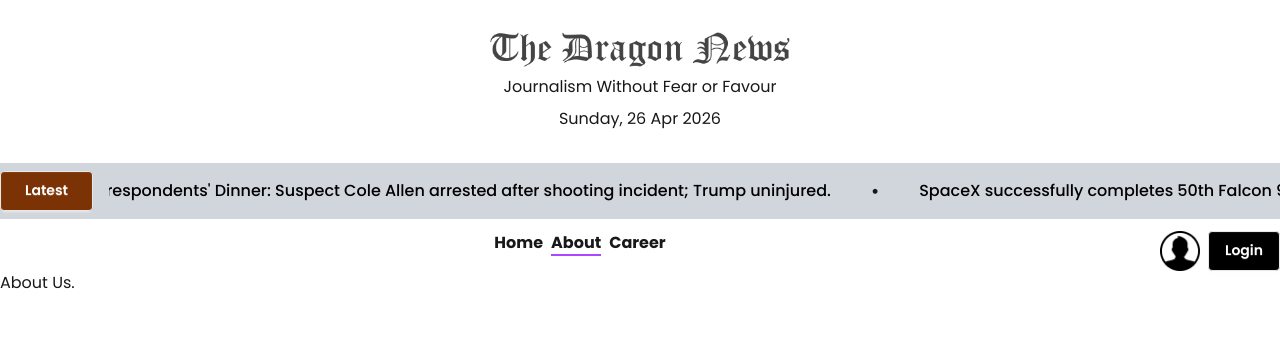
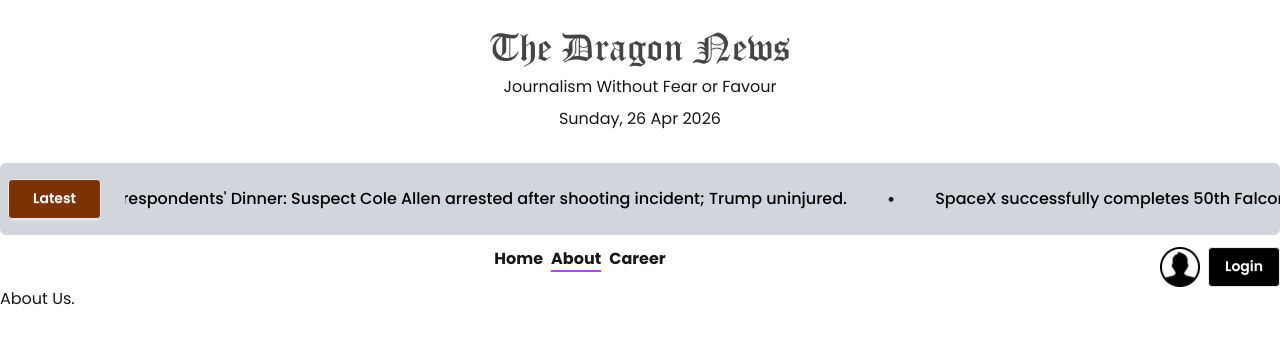
Before and after one commit to raselahmed2023/news_next, a Next.js app: page /about-us in a window 1280 px wide. Shown: the top 344 px of the page. Built offline with nearby package versions, Linux system fonts and the light colour scheme.

Commit message:
right side bar is done with social icons

```diff
--- a/package.json
+++ b/package.json
@@ -13,7 +13,8 @@
     "next": "16.2.4",
     "react": "19.2.4",
     "react-dom": "19.2.4",
-    "react-fast-marquee": "^1.6.5"
+    "react-fast-marquee": "^1.6.5",
+    "react-icons": "^5.6.0"
   },
   "devDependencies": {
     "@tailwindcss/postcss": "^4",
--- a/src/app/(main)/page.js
+++ b/src/app/(main)/page.js
@@ -1,4 +1,6 @@
 import LeftSideBar from "@/components/News/LeftSideBar";
+import RightSideBar from "@/components/News/RightSideBar";
+
 
 async function getCategories() {
   const res = await fetch("https://openapi.programming-hero.com/api/news/categories");
@@ -12,7 +14,6 @@ export default async function HomePage() {
   return (
     <div className=" grid grid-cols-12 mx-auto container mt-10 gap-4">
       <div className="col-span-3">
-
         <h2 className="font-bold text-2xl">All Category</h2>
         <LeftSideBar categories={categories} ></LeftSideBar>
       </div>
@@ -20,7 +21,12 @@ export default async function HomePage() {
 
 
       <div className="font-bold text-2xl col-span-6">Dragon News Home</div>
-      <div className="font-bold text-2xl col-span-3">Find Us On</div>
+
+
+      <div className=" col-span-3">
+        <h2 className="font-bold text-2xl"> Find Us On</h2>
+       <RightSideBar></RightSideBar>
+      </div>
 
     </div>
   );
--- /dev/null
+++ b/src/components/News/RightSideBar.jsx
@@ -0,0 +1,18 @@
+import React from 'react';
+import { FaFacebook } from "react-icons/fa6";
+import { BsInstagram } from "react-icons/bs";
+import { FaGoogle } from "react-icons/fa";
+
+
+const RightSideBar = () => {
+    return (
+        <div className='space-y-3 mt-4'>
+             <span className=" flex flex-col items-center border p-2 border-green-300 rounded-md"> Facebook <FaFacebook /></span>
+        <span className=" flex flex-col items-center border p-2 border-gray-300 rounded-md"> Instagram <BsInstagram /></span>
+        <span className=" flex flex-col items-center border p-2 border-gray-300 rounded-md">Google <FaGoogle /> </span>
+
+        </div>
+    );
+};
+
+export default RightSideBar;
--- a/src/components/shared/BreakingNews.jsx
+++ b/src/components/shared/BreakingNews.jsx
@@ -14,9 +14,9 @@ const news = [
 const BreakingNews = () => {
     return (
 
-        <div className='flex justify-between gap-4 items-center bg-gray-300 container mx-auto py-2 '>
+        <div className='rounded-md flex justify-between gap-4 items-center bg-gray-300 container mx-auto py-2 '>
 
-            <button className='btn bg-amber-900 text-white py-2  px-6'>
+            <button className='m-2 btn bg-amber-900 text-white py-2  px-6'>
                 Latest
             </button>
 
```
Also changed, not shown: 1 other file (tests, documents, lock files or other folders).
